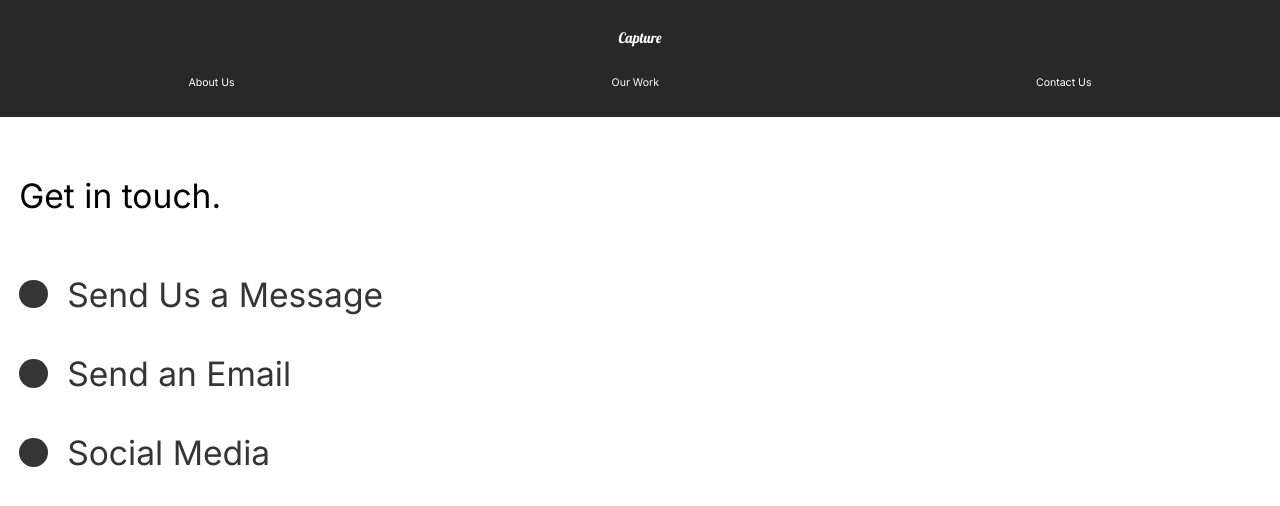
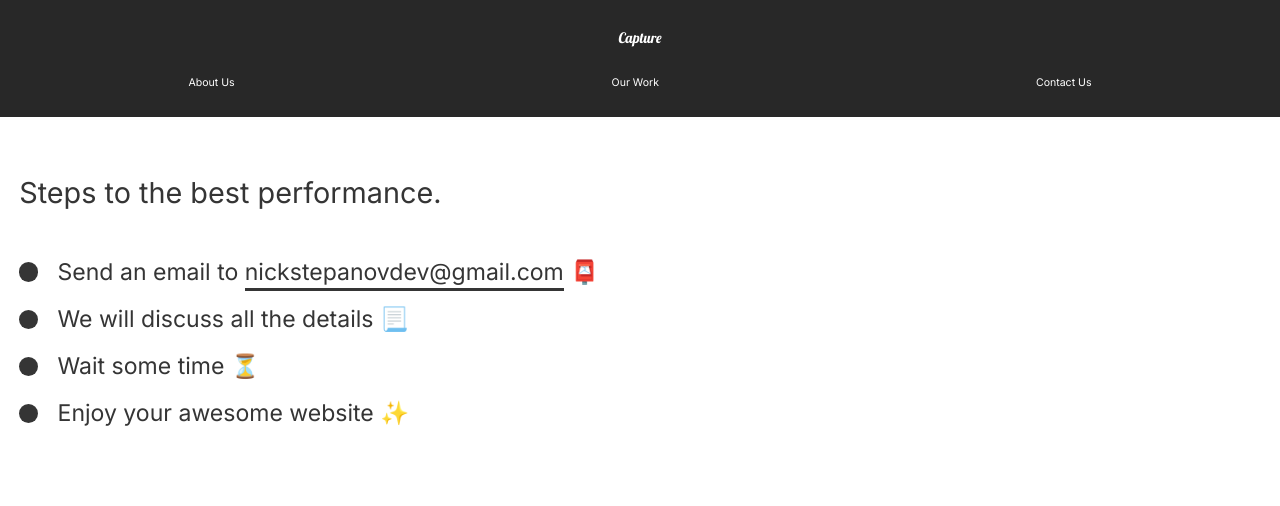
Before and after one commit to Lioger/capture, a React (Create React App) app: page /capture/contact in a window 1280 px wide. Shown: the top 506 px of the page. Built offline with nearby package versions, Linux system fonts and the light colour scheme.

Commit message:
Edited contact information

```diff
--- a/package.json
+++ b/package.json
@@ -17,7 +17,7 @@
     "web-vitals": "^2.1.4"
   },
   "scripts": {
-    "predeploy": "npm run build",
+    "predeploy": "rm -rf build && npm run build",
     "deploy": "gh-pages -d build",
     "start": "react-scripts start",
     "build": "react-scripts build",
--- a/src/components/AboutSection.jsx
+++ b/src/components/AboutSection.jsx
@@ -28,7 +28,11 @@ const AboutSection = () => {
           Contact us for any photography or vigeography ideas that you have. We
           have professonals with amazing skills.
         </motion.p>
-        <motion.a variants={fade} href="mailto:nickstepanovdev@gmail.com">
+        <motion.a
+          className="button"
+          variants={fade}
+          href="mailto:nickstepanovdev@gmail.com"
+        >
           Contact Us
         </motion.a>
       </Description>
--- a/src/components/GlobalStyle.jsx
+++ b/src/components/GlobalStyle.jsx
@@ -22,7 +22,7 @@ const GlobalStyle = createGlobalStyle`
     overflow-x: hidden;
   }
 
-  button {
+  button, a.button {
     font-weight: bold;
     font-size: 1.1rem;
     cursor: pointer;
--- a/src/pages/ContactUs.jsx
+++ b/src/pages/ContactUs.jsx
@@ -1,23 +1,23 @@
 // Animations
-import { motion } from 'framer-motion';
+import { motion } from "framer-motion";
 import { pageAnimation, titleAnim } from "../animation";
-import styled from 'styled-components';
-import ScrollTop from '../components/ScrollTop';
+import styled from "styled-components";
+import ScrollTop from "../components/ScrollTop";
 
 const ContactUs = () => {
   return (
     <ContactStyle
       variants={pageAnimation}
-      initial='hidden'
-      animate='show'
-      exit='exit'
-      style={{ backgroundColor: '#fff' }}
+      initial="hidden"
+      animate="show"
+      exit="exit"
+      style={{ backgroundColor: "#fff" }}
     >
       <ScrollTop />
       <Title>
         <Hide>
           <motion.h2 variants={titleAnim}>
-            Get in touch.
+            Steps to the best performance.
           </motion.h2>
         </Hide>
       </Title>
@@ -25,19 +25,31 @@ const ContactUs = () => {
         <Hide>
           <Social variants={titleAnim}>
             <Circle />
-            <h2>Send Us a Message</h2>
+            <h2>
+              Send an email to{" "}
+              <a href="mailto:nickstepanovdev@gmail.com">
+                nickstepanovdev@gmail.com
+              </a>{" "}
+              📮
+            </h2>
           </Social>
         </Hide>
         <Hide>
           <Social variants={titleAnim}>
             <Circle />
-            <h2>Send an Email</h2>
+            <h2>We will discuss all the details 📃</h2>
           </Social>
         </Hide>
         <Hide>
           <Social variants={titleAnim}>
             <Circle />
-            <h2>Social Media</h2>
+            <h2>Wait some time ⏳</h2>
+          </Social>
+        </Hide>
+        <Hide>
+          <Social variants={titleAnim}>
+            <Circle />
+            <h2>Enjoy your awesome website ✨</h2>
           </Social>
         </Hide>
       </div>
@@ -57,7 +69,10 @@ const ContactStyle = styled(motion.div)`
 
 const Title = styled.div`
   margin-bottom: 4rem;
-  color: black;
+  color: #353535;
+  h2 {
+    font-size: 3rem;
+  }
   @media (max-width: 1300px) {
     margin-top: 4rem;
   }
@@ -68,8 +83,8 @@ const Hide = styled.div`
 `;
 
 const Circle = styled.div`
-  width: 3rem;
-  height: 3rem;
+  width: 2rem;
+  height: 2rem;
   border-radius: 50%;
   background-color: #353535;
 `;
@@ -78,7 +93,14 @@ const Social = styled(motion.div)`
   display: flex;
   align-items: center;
   h2 {
-    margin: 2rem;
+    margin: 1rem 2rem;
+    font-size: 2.4rem;
+
+    a {
+      padding-bottom: 2px;
+      font-size: inherit;
+      border-bottom: 3px solid #353535;
+    }
   }
 `;
 
```
